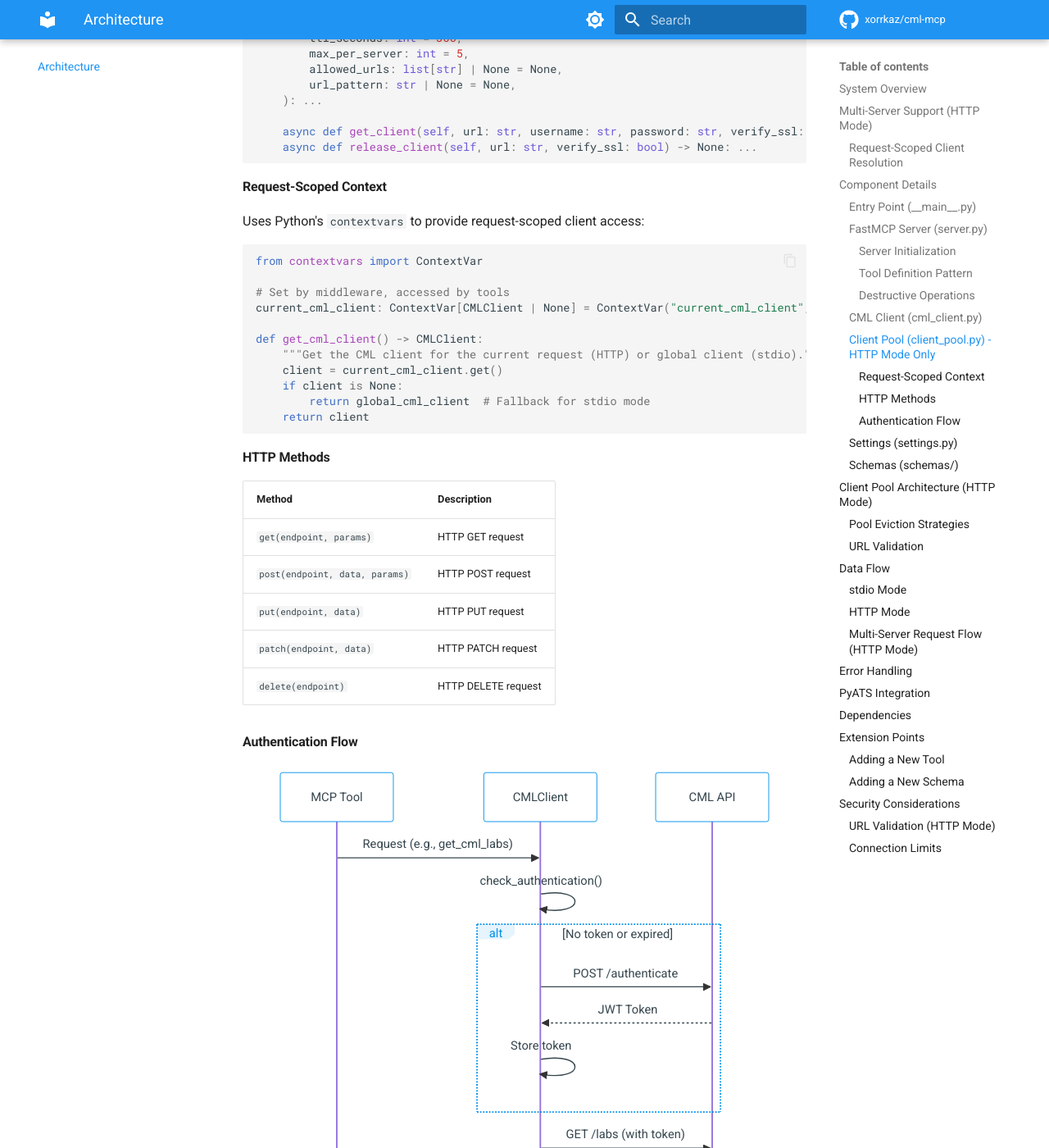
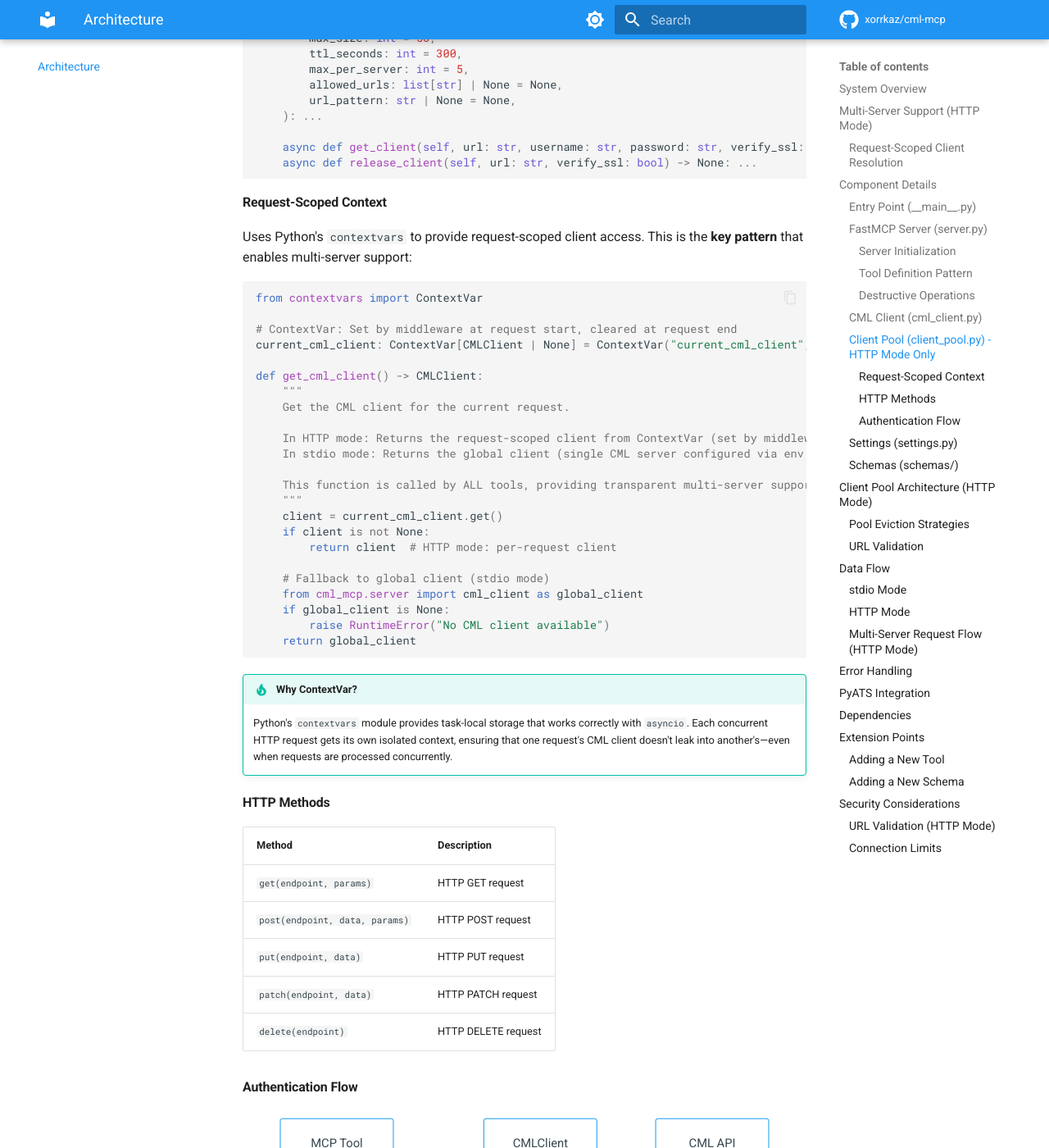
Before and after one commit to xorrkaz/cml-mcp, an MkDocs documentation site: the page built from docs/architecture.md, in a window 1280 px wide and 1400 px high, scrolled down 4872 px. Shown: the whole window at 82% size. Built offline with MkDocs 1.6.1 and Material for MkDocs 9.7.7, drawn with Linux system fonts in a browser that asks for light colours; comment, search, counter and statistics services are not loaded; some of the changed text lies outside the part shown.

Commit message:
docs: document request-scoped client pattern
Updated architecture.md with get_cml_client() and ContextVar.
Added header fallback behavior and pool tips to transport-modes.

````diff
--- a/docs/architecture.md
+++ b/docs/architecture.md
@@ -194,8 +194,9 @@ async def delete_cml_lab(lid: UUID4Type, ctx: Context) -> bool:
                 raise me
 
         if not elicit_supported or result.action == "accept":
-            # Perform destructive action
-            await cml_client.delete(f"/labs/{lid}")
+            # Use get_cml_client() for request-scoped client resolution
+            client = get_cml_client()
+            await client.delete(f"/labs/{lid}")
             return True
         else:
             raise Exception("Operation cancelled by user.")
@@ -252,21 +253,36 @@ class CMLClientPool:
 
 #### Request-Scoped Context
 
-Uses Python's `contextvars` to provide request-scoped client access:
+Uses Python's `contextvars` to provide request-scoped client access. This is the **key pattern** that enables multi-server support:
 
 ```python
 from contextvars import ContextVar
 
-# Set by middleware, accessed by tools
+# ContextVar: Set by middleware at request start, cleared at request end
 current_cml_client: ContextVar[CMLClient | None] = ContextVar("current_cml_client", default=None)
 
 def get_cml_client() -> CMLClient:
-    """Get the CML client for the current request (HTTP) or global client (stdio)."""
+    """
+    Get the CML client for the current request.
+
+    In HTTP mode: Returns the request-scoped client from ContextVar (set by middleware)
+    In stdio mode: Returns the global client (single CML server configured via env vars)
+
+    This function is called by ALL tools, providing transparent multi-server support.
+    """
     client = current_cml_client.get()
-    if client is None:
-        return global_cml_client  # Fallback for stdio mode
-    return client
+    if client is not None:
+        return client  # HTTP mode: per-request client
+
+    # Fallback to global client (stdio mode)
+    from cml_mcp.server import cml_client as global_client
+    if global_client is None:
+        raise RuntimeError("No CML client available")
+    return global_client
 ```
+
+!!! tip "Why ContextVar?"
+    Python's `contextvars` module provides task-local storage that works correctly with `asyncio`. Each concurrent HTTP request gets its own isolated context, ensuring that one request's CML client doesn't leak into another's—even when requests are processed concurrently.
 
 #### HTTP Methods
 
````
Also changed, not shown: docs/transport-modes.md (+28 -10 lines).
